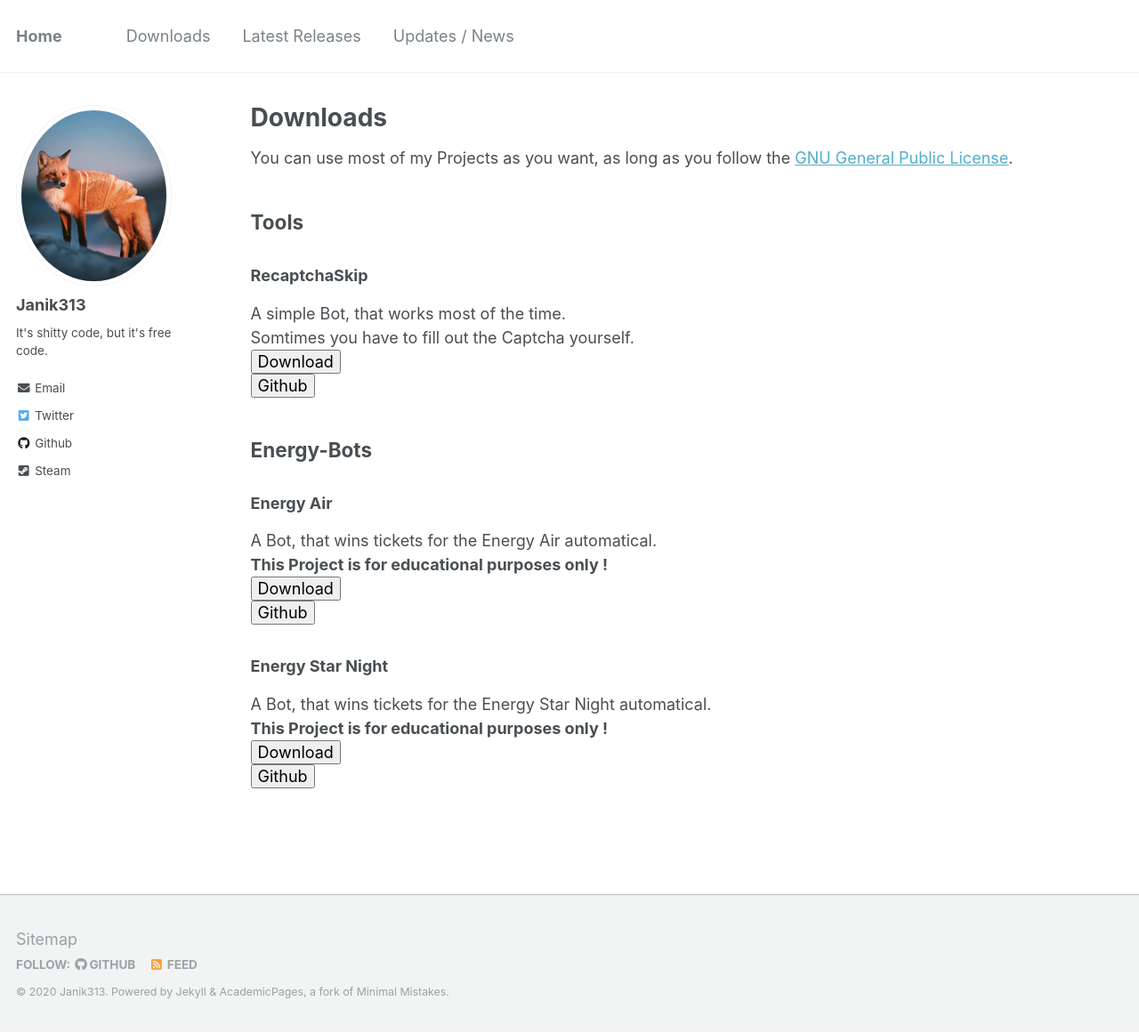
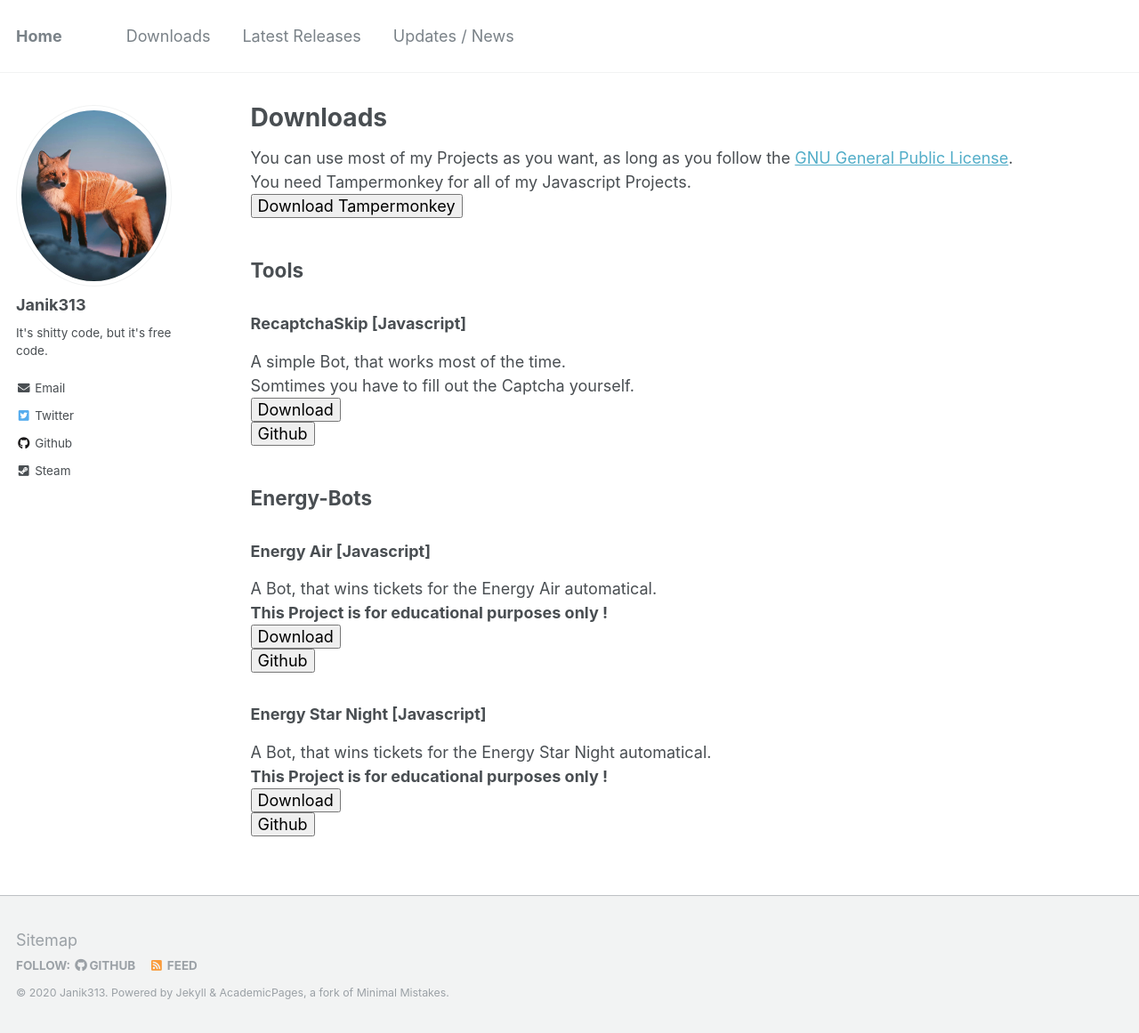
Before and after one commit to Janik313/janik313.github.io, a Jekyll site: the page built from _pages/downloads.md, in a window 1280 px wide and 1161 px high. Shown: the whole window at 89% size. Built offline with Jekyll 4.4.1, drawn with Linux system fonts in a browser that asks for light colours.

Commit message:
Update downloads.md

```diff
--- a/_pages/downloads.md
+++ b/_pages/downloads.md
@@ -5,20 +5,22 @@
 author_profile: true
 ---
 You can use most of my Projects as you want, as long as you follow the <a href="https://github.com/Janik313/janik313.github.io/raw/master/LICENSE">GNU General Public License</a>.
+<br> You need Tampermonkey for all of my Javascript Projects.
+<br><button onclick="window.location.href='https://www.tampermonkey.net/'">Download Tampermonkey</button>
 
 <h2>Tools</h2>
-<h3>RecaptchaSkip</h3>
+<h3>RecaptchaSkip [Javascript]</h3>
 A simple Bot, that works most of the time.
 <br>Somtimes you have to fill out the Captcha yourself.
 <br><button onclick="window.location.href='https://github.com/Janik313/recaptchaSkip/raw/master/%5Brecaptcha%20skip%5D.user.js'">Download</button>
 <br><button onclick="window.location.href='https://github.com/Janik313/recaptchaSkip'">Github</button>
 <h2>Energy-Bots</h2>
-<h3>Energy Air</h3>
+<h3>Energy Air [Javascript]</h3>
 A Bot, that wins tickets for the Energy Air automatical.
 <br><b>This Project is for educational purposes only !
 <br><button onclick="window.location.href='https://github.com/Janik313/EnergyAirBot2019/raw/master/energyairbot2019.user.js'">Download</button>
 <br><button onclick="window.location.href='https://github.com/Janik313/EnergyAirBot2019'">Github</button>
-<h3>Energy Star Night</h3>
+<h3>Energy Star Night [Javascript]</h3>
 A Bot, that wins tickets for the Energy Star Night automatical.
 <br><b>This Project is for educational purposes only !
 <br><button onclick="window.location.href='https://github.com/Janik313/EnergyStarNightBot2019/raw/master/energystarnightbot2019.user.js'">Download</button>
```
